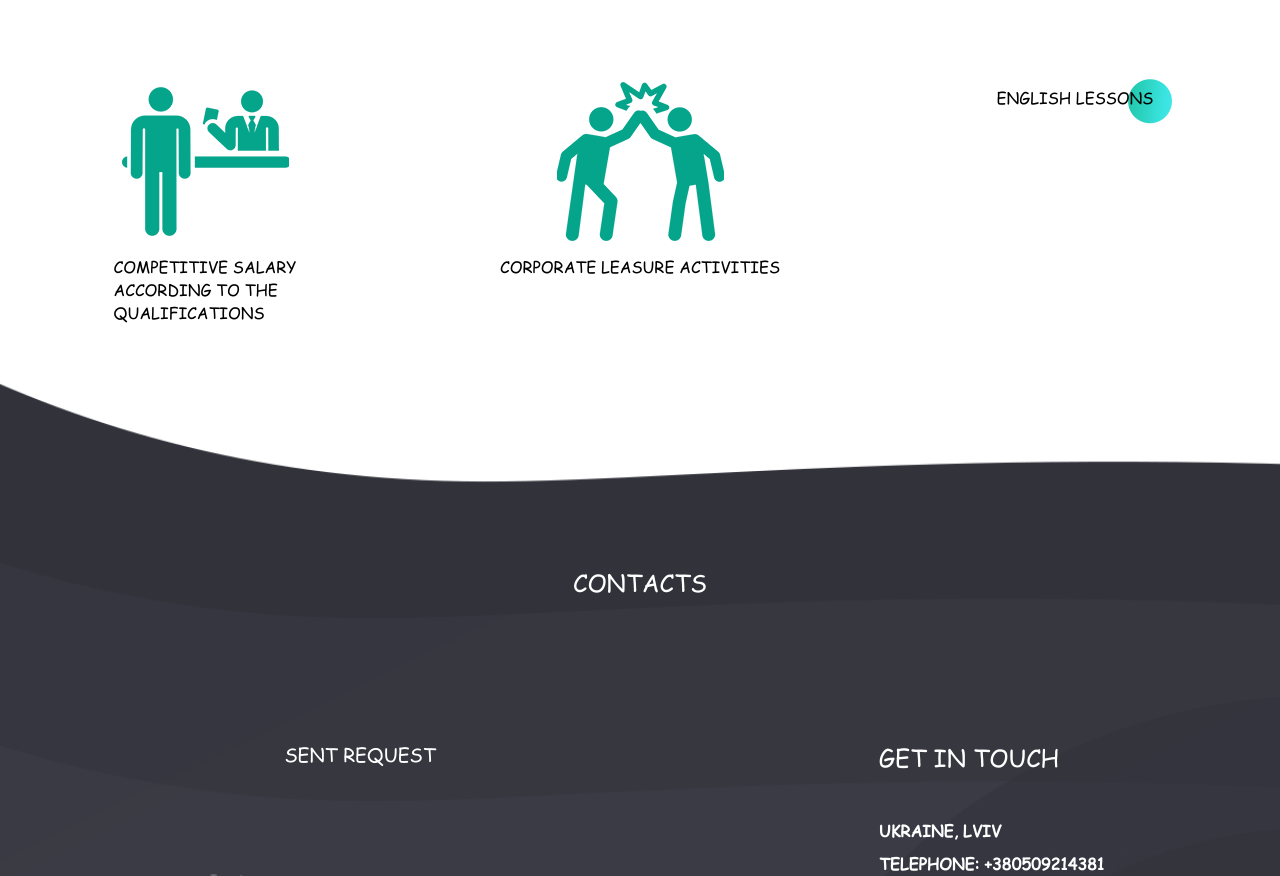
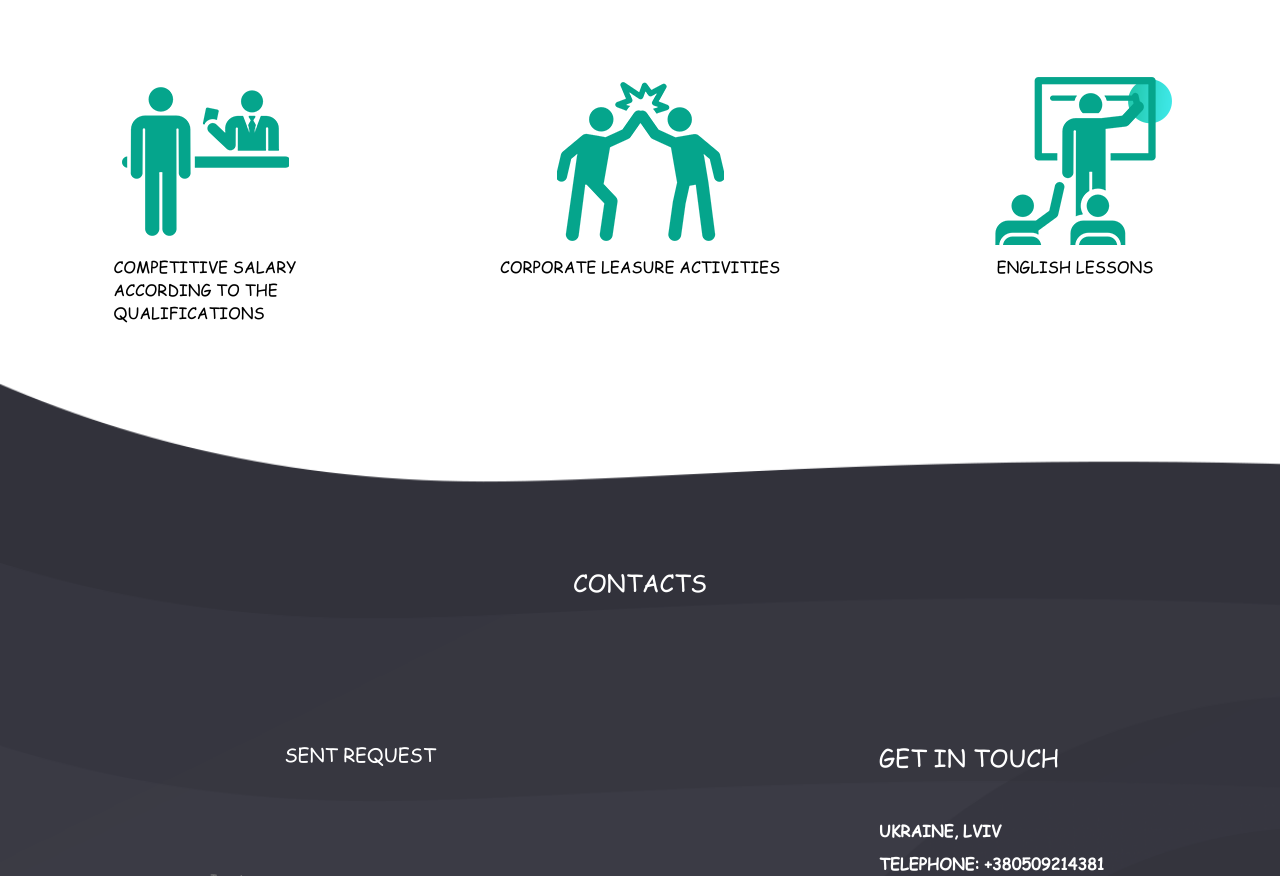
Before and after one commit to JenyaLoyowskiy/pecode, a plain HTML site: page index.html in a window 1280 px wide. Shown: the part 2933-3809 px from the top of the page. Drawn offline with Linux system fonts and the light colour scheme; some packages are replaced by stand-ins of ours.

Commit message:
Update index.html

```diff
--- a/index.html
+++ b/index.html
@@ -92,7 +92,7 @@
             <p>corporate leasure activities</p>
           </div>
           <div class="offer-items" onmouseover="this.children[0].src = 'img/offers/hover6.png'" onmouseout="this.children[0].src = 'img/offers/6.png'">
-            <img/offers/6.png" alt="">
+            <img src="img/offers/6.png" alt="">
             <p>english lessons</p>
           </div>
         </div>
```
